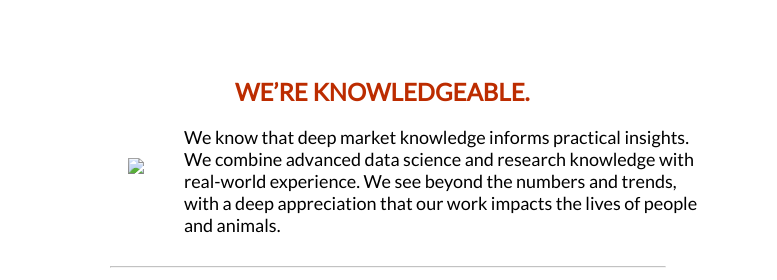
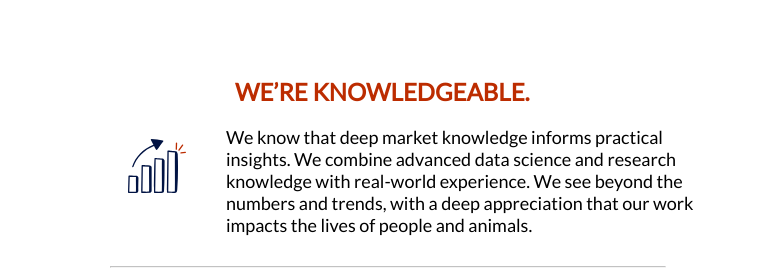
Before and after one commit to RishavRanjan786/Forward-Group-Replica, a plain HTML site: page index.html in a window 1280 px wide. Shown: the part 1580-1860 px from the top of the page, 503-1280 px from the left. Drawn offline with Linux system fonts and the light colour scheme; files whose address does not match are found by name.

Commit message:
Update index.html

```diff
--- a/index.html
+++ b/index.html
@@ -86,7 +86,7 @@
                 <div class="box">
                     <h2>WE’RE KNOWLEDGEABLE.</h2>
                     <div class="inside">
-                        <img src="./images/_x37_7.svg">
+                        <img src="./images/candles.svg">
                         <p>We know that deep market knowledge informs practical insights. We combine advanced data
                             science and
                             research knowledge with real-world experience. We see beyond the numbers and trends,
```
